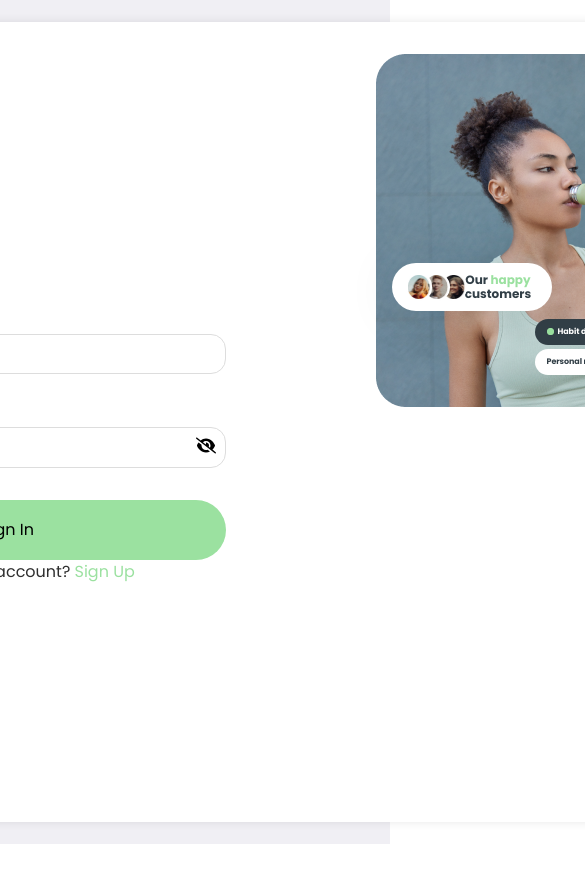
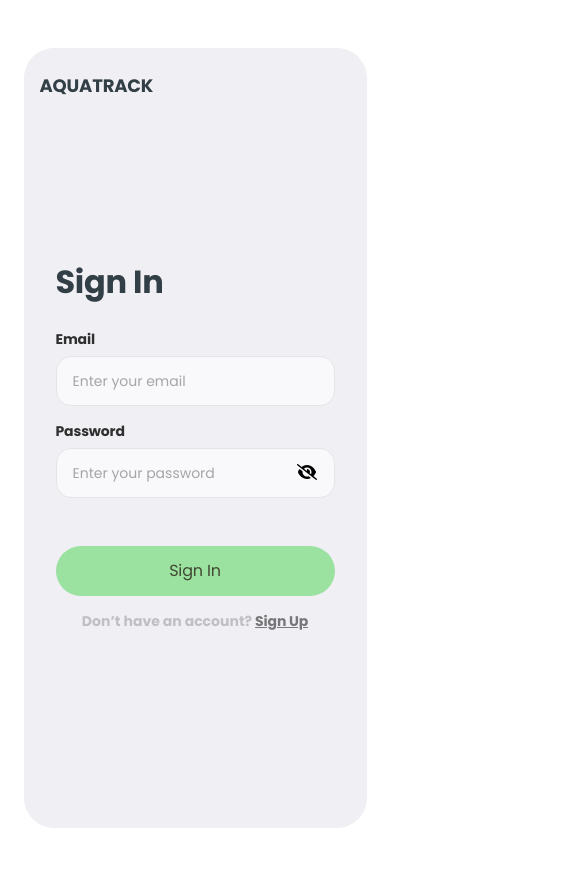
Before and after one commit to IIIMaroIII/HydroWise-frontend, a React (Vite) app: page /signin in a window 390 px wide. Shown: the top 876 px of the page, 585 px wide, since content can reach past the window. Before the commit the page ends 844 px from the top, so only its background shows below. Built offline with nearby package versions, Linux system fonts and the light colour scheme; no server answers.

Commit message:
mobile version

```diff
--- a/src/components/Users/SignInForm/SignInForm.jsx
+++ b/src/components/Users/SignInForm/SignInForm.jsx
@@ -1,4 +1,4 @@
-import css from '../SignInForm/signInForm.module.css';
+import css from './signInForm.module.css';
 
 import { useState } from 'react';
 import { useForm } from 'react-hook-form';
@@ -56,14 +56,14 @@ const SignInForm = () => {
   };
 
   return (
-    <div className={css.signInContainer}>
-      <div className={css.signInForm}>
+    <div className={css.signUpContainer}>
+      <div className={css.signUpForm}>
         <div className={css.formSection}>
           <Logo />
-          <form className={css.c} onSubmit={handleSubmit(onSubmit)}>
-            <h2>Sign In</h2>
+          <form className={css.form} onSubmit={handleSubmit(onSubmit)}>
+            <h2 className={css.formTitle}>Sign In</h2>
             <div className={css.inputContainer}>
-              <label>Email</label>
+              <label className={css.formLabel}>Email</label>
               <input
                 type="email"
                 placeholder="Enter your email"
@@ -72,7 +72,7 @@ const SignInForm = () => {
               {errors.email && <p>{errors.email.message}</p>}
             </div>
             <div className={css.inputContainer}>
-              <label>Password</label>
+              <label className={css.formLabel}>Password</label>
               <input
                 type={showPassword ? 'text' : 'password'}
                 placeholder="Enter your password"
@@ -86,15 +86,20 @@ const SignInForm = () => {
               </span>
               {errors.password && <p>{errors.password.message}</p>}
             </div>
-            <Button type="submit" addClass={css.buttonSpanSignInForm}>
+            <Button addClass={css.btnform} type="submit">
               Sign In
             </Button>
             <p>
-              Don’t have an account? <a href="/signup">Sign Up</a>
+              Don’t have an account?{' '}
+              <a className={css.spanSingiN} href="/signup">
+                Sign Up
+              </a>
             </p>
           </form>
         </div>
-        <AdvantagesSection />
+        <div className={css.imageSection}>
+          <AdvantagesSection />
+        </div>
       </div>
       <ToastContainer />
     </div>
--- a/src/components/Users/SignInForm/signInForm.module.css
+++ b/src/components/Users/SignInForm/signInForm.module.css
@@ -1,146 +1,242 @@
-.signInContainer {
+:root {
+  --green: #9be1a0;
+  --green-hover: #87d28d;
+  --white: #ffffff;
+  --grey: #f0eff4;
+  --dark-grey: #323f47;
+  --black: #2f2f2f;
+  --red-error: #ef5050;
+}
+
+.imageSection {
+  display: none;
+}
+
+.signUpContainer {
   display: flex;
   justify-content: center;
   align-items: center;
-  width: 100%;
   height: 100vh;
-  background-color: #f0eff4;
+  margin: 16px;
+  background-color: var(--white);
 }
 
-.signInForm {
+.signUpForm {
   display: flex;
-  gap: 32px;
-  padding: 32px;
-  background-color: #fff;
-  border-radius: 16px;
-  box-shadow: 0 0 10px rgba(0, 0, 0, 0.1);
+  background-color: var(--white);
+  border-radius: 30px;
+  overflow: hidden;
+  width: 343px;
+  height: 780px;
+}
+
+.inputContainer .togglePassword {
+  position: absolute;
+  top: 55%;
+  right: 18px;
+  width: 20px;
+  height: 20px;
+  background-color: transparent;
+  border: none;
+  cursor: pointer;
+}
+
+.formSection {
+  flex: 1;
 }
 
 .formSection,
-.imageSection {
-  width: 672px;
-  height: 736px;
-  padding: 20px;
-  box-sizing: border-box;
+.form {
+  display: flex;
+  flex-direction: column;
+  justify-content: center;
+  padding: 170px 16px;
+  background-color: var(--grey);
 }
 
-.formSection {
-  padding: 169px 118px;
-}
-
-.imageSection {
-  background-image: url('./Rectangle 19.jpg');
-  background-size: cover;
-  background-position: center;
-  border-radius: 16px;
-  background-repeat: no-repeat;
-}
-.form {
-  width: 436px;
-  height: 398px;
-  padding: 169px 118px;
-}
-
-/* h1 {
-  position: absolute;
-  width: 152px;
-  height: 24px;
-  left: 240px;
-  top: 240px;
-  color: rgb(50, 63, 71);
-  font-family: Poppins;
-  font-size: 24px;
+h2.formTitle {
+  margin-bottom: 20px;
+  color: var(--dark-grey);
   font-weight: 700;
-  line-height: 24px;
-  letter-spacing: -1%;
-  text-align: center;
-  text-transform: uppercase;
-} */
-
-h2 {
-  position: static;
-  width: 436px;
-  height: 38px;
-  color: rgb(50, 63, 71);
-  font-family: Poppins;
-  font-size: 36px;
-  font-weight: 700;
-  line-height: 38px;
-  letter-spacing: -1%;
-  text-align: left;
+  font-size: 32px;
+  line-height: 1;
+  letter-spacing: -0.01em;
+  margin-bottom: 32px;
 }
 
 .inputContainer {
+  margin-bottom: 16px;
   position: relative;
-  margin-top: 32px;
 }
 
-.inputContainer label {
+.formLabel {
   display: block;
-  margin-bottom: 5px;
-  font-weight: bold;
-  color: #323f47;
+  margin-bottom: 8px;
+  font-size: 14px;
+  line-height: 1.29;
+  font-weight: 700;
+  letter-spacing: -0.01em;
+  color: var(--black);
 }
 
 .inputContainer input {
   width: 100%;
-  padding: 10px;
+  padding: 16px 0 16px 16px;
   border: 1px solid #ddd;
   border-radius: 15px;
-  color: #323f47;
+  font-size: 14px;
+  font-weight: 400;
+  color: var(--black);
+  opacity: 60%;
 }
 
 .inputContainer input:focus {
-  border-color: #9be1a0;
+  border-color: var(--green-hover);
   outline: none;
 }
 
-.inputContainer .togglePassword {
-  position: absolute;
-  right: 10px;
-  top: 65%;
-  transform: translateY(-50%);
-  cursor: pointer;
-}
-
 .inputContainer p {
-  color: #ff0000;
+  color: var(--red-error);
   margin: 5px 0 0;
 }
 
-.buttonSpanSignInForm {
-  width: 100%;
-  height: 60px;
-  border: none;
-  display: flex;
-  flex-direction: row;
-  justify-content: center;
-  align-items: center;
-  padding: 18px;
-  border-radius: 100px;
-  background: rgb(155, 225, 160);
-  margin-top: 32px;
+p {
+  text-align: center;
+  margin-top: 16px;
+  color: #2f2f2f80;
+  opacity: 50%;
+  text-decoration: none;
+  font-weight: 700;
+  font-size: 14px;
 }
 
-button:hover {
-  background-color: #88d392;
+.spanSingiN {
+  color: #000;
+  text-decoration: underline;
+  font-size: 14px;
+  font-weight: 700;
+  line-height: 18px;
+  cursor: pointer;
+  letter-spacing: -0.01em;
 }
 
-p {
-  color: rgb(47, 47, 47);
+.btnform {
+  width: 100%;
+  height: 50px;
+  padding: 10px;
   font-family: Poppins;
-  font-size: 16px;
-  font-weight: 300;
-  line-height: 24px;
-  letter-spacing: -1%;
-  text-align: center;
+  background-color: var(--green);
+  border: none;
+  border-radius: 30px;
+  color: rgb(65, 71, 50);
+  font-size: 14px;
+  font-weight: 700;
+  line-height: 1.29;
+  cursor: pointer;
+  margin-top: 32px;
+
+  letter-spacing: -0.01em;
+  padding: 16px 0;
 }
 
-p a {
-  color: #9be1a0;
-  text-decoration: none;
+.spanSingiN {
 }
 
-p a:hover {
-  text-decoration: underline;
+.form input:hover,
+.form input:focus {
+  border-color: var(--green-hover);
 }
+
+.btnform:hover,
+.btnform:active {
+  background-color: var(--green-hover);
+}
+
+@media (min-width: 768px) {
+  .signUpContainer {
+    padding: 32px;
+    background-color: var(--white);
+  }
+
+  .signUpForm {
+    width: 704px;
+    height: 960px;
+    background-color: var(--white);
+  }
+
+  .form {
+    margin-bottom: 100px;
+  }
+
+  .form {
+    width: 436px;
+    margin: 0 auto;
+  }
+
+  .formTitle {
+    font-size: 36px;
+    line-height: 1.06;
+    letter-spacing: -0.01em;
+  }
+
+  .formLabel {
+    font-size: 16px;
+    line-height: 1.5;
+    letter-spacing: -0.01em;
+  }
+
+  .inputContainer input {
+    font-size: 16px;
+    line-height: 1.5;
+    letter-spacing: -0.01em;
+  }
+
+  .inputContainer .togglePassword {
+    top: 50%;
+    right: 18px;
+  }
+
+  .btnform {
+    font-size: 16px;
+    line-height: 1.5;
+    letter-spacing: -0.01em;
+    padding: 18px 0;
+  }
+}
+
+@media (min-width: 1440px) {
+  .imageSection {
+    display: block;
+    min-width: 672px;
+    height: 736px;
+  }
+
+  .signUpForm {
+    width: 672px;
+    height: 736px;
+  }
+
+  .form {
+    border-radius: 30px;
+  }
+
+  .formTitle {
+    margin-bottom: 20px;
+  }
+
+  .formSection {
+    margin-right: 32px;
+  }
+
+  .btnForm {
+    display: flex;
+    flex-direction: row;
+    gap: 16px;
+  }
+
+  .formSection,
+  .form {
+    height: auto;
+    padding: 48px;
+  }
+}
```
